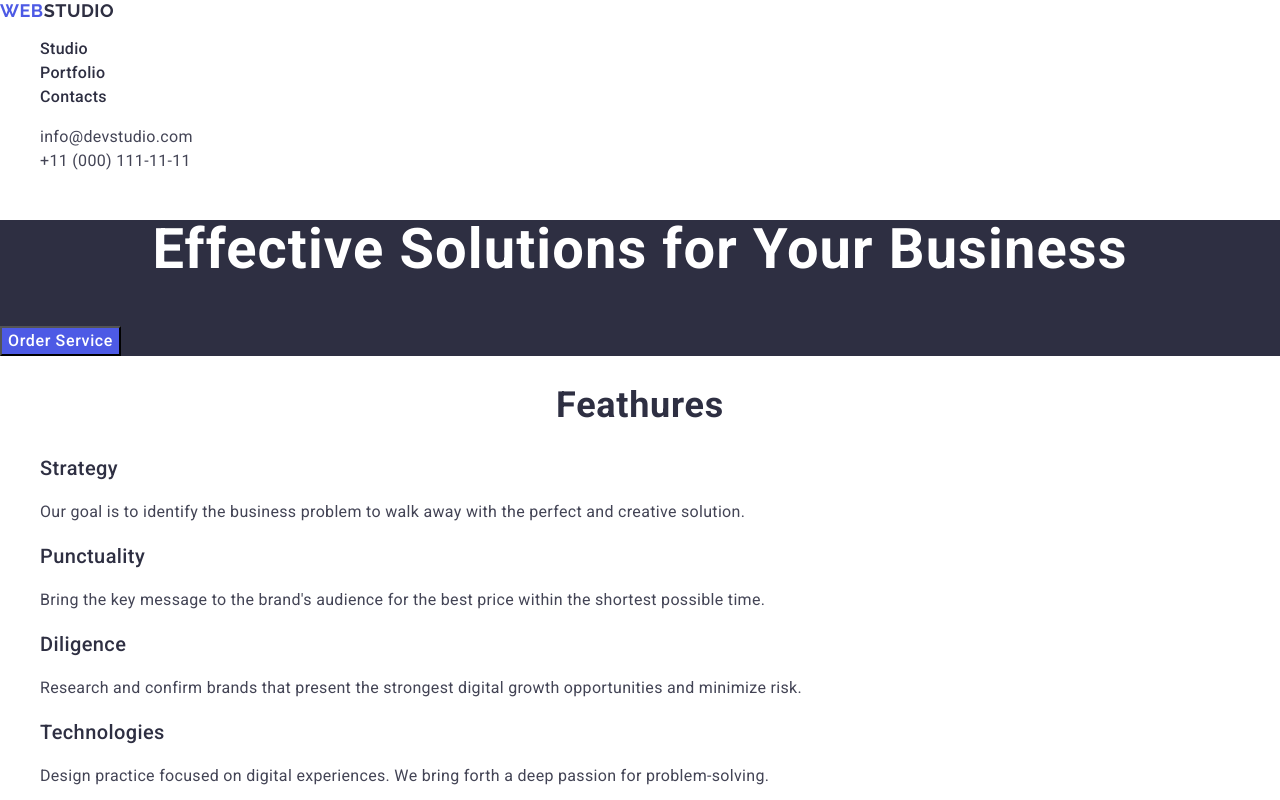
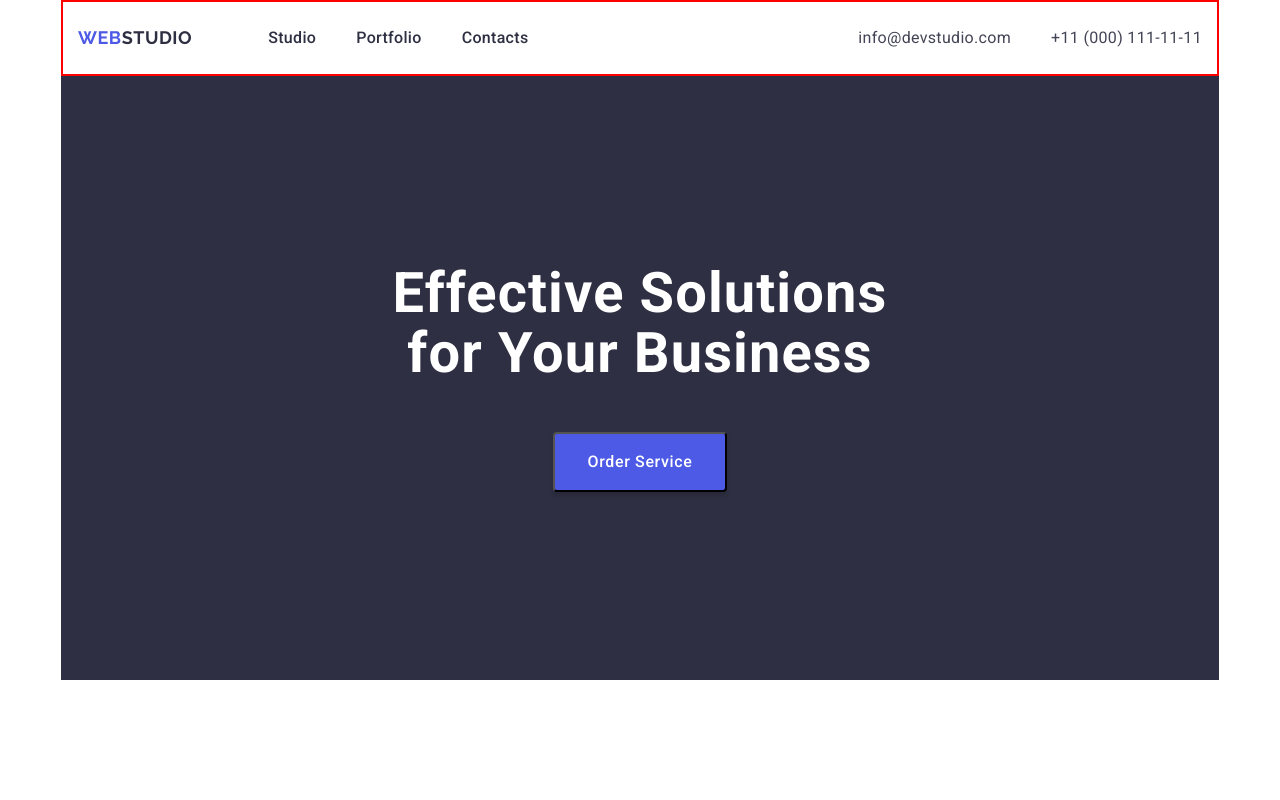
Before and after one commit to Illek/goit-markup-hw-03, a plain HTML site: page index.html in a window 1280 px wide. Shown: the top 800 px of the page. Drawn offline with nearby package versions, Linux system fonts and the light colour scheme.

Commit message:
Project updates for homework
Add containers and some styles

```diff
--- a/css/styles.css
+++ b/css/styles.css
@@ -2,6 +2,24 @@ body {
   font-family: "Roboto", Sans-Serif;
   background-color: #ffffff;
   color: #434455;
+
+}
+
+*,
+*::before,
+*::after {
+  box-sizing: border-box;
+}
+
+.container {
+  width: 100%;
+  max-width: 1158px;
+  padding: 0 15px;
+  margin: 0 auto;
+}
+
+button {
+  cursor: pointer;
 }
 
 a {
@@ -10,6 +28,25 @@ a {
 
 ul {
   list-style-type: none;
+  margin-top: 0;
+  margin-bottom: 0;
+  padding-left: 0;
+}
+
+h1,
+h2,
+h3,
+h4,
+h5,
+h6,
+p {
+  margin-top: 0;
+  margin-bottom: 0;
+}
+
+img {
+  display: block;
+  max-width: 100%;
 }
 
 /*---------- Header section ----------*/
@@ -22,6 +59,7 @@ font-family: "Raleway", sans-serif;
   letter-spacing: 0.03em;
   text-transform: uppercase;
   color: #4d5ae5;
+  margin-right: 76px;
 }
 
 .header-span {
@@ -34,6 +72,8 @@ font-family: "Raleway", sans-serif;
   line-height: 1.5;
   letter-spacing: 0.02em;
   color: #2E2F42;
+  display: block;
+  padding: 24px 0;
 }
 
 .address-link {
@@ -45,6 +85,7 @@ font-family: "Raleway", sans-serif;
 
 .address {
   font-style: normal;
+  margin-left: auto;
 }
 
 .address-link:hover,
@@ -57,12 +98,9 @@ font-family: "Raleway", sans-serif;
 /*---------- Main container ----------*/
 /*---------- Section one - Hero ----------*/
 
-.main-hero {
-  background-color: #2E2F42;
-}
 
 .main-hero-title {
-  color:  #FFF;
+  color: #FFF;
   text-align: center;
   font-size: 56px;
   font-weight: 700;
@@ -72,13 +110,16 @@ font-family: "Raleway", sans-serif;
 
 .main-hero-btn {
   font-family: "Roboto", sans-serif;
-    background:  #4D5AE5;
+  background: #4D5AE5;
   cursor: pointer;
   color: #FFF;
   font-size: 16px;
   font-weight: 500;
   line-height: 1.5;
   letter-spacing: 0.04em;
+  border-radius: 4px;
+  box-shadow: 0px 4px 4px 0px rgba(0, 0, 0, 0.15);
+  padding: 16px 32px;
 }
 
 .main-hero-btn:hover {
@@ -88,6 +129,7 @@ font-family: "Raleway", sans-serif;
 .main-hero-btn:focus {
   background: #404BBF;
 }
+
 /*----------title/text styles----------*/
 
 .feathures-title,
@@ -115,7 +157,7 @@ color: #2E2F42;
 .feathures-list-text,
 .team-list-text,
 .portfolio-list-text {
-  color:m#434455;
+  color: m#434455;
   font-size: 16px;
   line-height: 1.5;
   letter-spacing: 0.02em;
@@ -123,7 +165,7 @@ color: #2E2F42;
 
 /*---------- Our team (cards) section (3) ----------*/
 
-.team {
+.team-container {
   background-color: #F4F4FD;
 }
 
@@ -138,7 +180,7 @@ color: #2E2F42;
 }
 
 .footer-logo {
-  color: #4d5ae5 ;
+  color: #4d5ae5;
   font-family: "Raleway", sans-serif;
   font-size: 18px;
   font-weight: 700;
@@ -157,3 +199,51 @@ color: #2E2F42;
   line-height: 1.5;
   letter-spacing: 0.02em;
 }
+
+/*---------- Elements position ----------*/
+
+.section {
+  padding: 120px 0;
+}
+
+.main-hero {
+  padding-top: 0;
+}
+
+.header-container {
+  display: flex;
+  align-items: center;
+  border-bottom: 1px solid #E7E9FC;
+  background-color: #FFF;
+  border: 2px solid red;
+}
+
+.header-nav {
+  display: flex;
+  align-items: center;
+}
+
+.header-nav-list {
+  display: flex;
+  gap: 40px;
+}
+
+.address-list {
+  display: flex;
+  gap: 40px;
+}
+
+.hero-container {
+  display: flex;
+  align-items: center;
+  padding: 188px 472px;
+  flex-direction: column;
+  background-color: #2E2F42;
+}
+
+.main-hero-title {
+  display: block;
+  align-items: center;
+  width: 496px;
+  margin-bottom: 48px;
+}
--- a/index.html
+++ b/index.html
@@ -1,5 +1,6 @@
 <!DOCTYPE html>
 <html lang="en">
+
 <head>
     <meta charset="UTF-8">
     <meta name="viewport" content="width=device-width, initial-scale=1.0">
@@ -11,12 +12,15 @@
     <link rel="stylesheet" href="./css/styles.css">
     <title>webstudio</title>
 </head>
+
 <body>
     <header class="header">
+        <div class="container header-container">
             <nav class="header-nav">
                 <a class="header-logo" href="./index.html">Web<span class="header-span">Studio</span></a>
                 <ul class="header-nav-list">
-                    <li><a class="header-nav-link" href="./index.html" target="_blank" rel="noopener noreferrer">Studio</a>
+                    <li><a class="header-nav-link" href="./index.html" target="_blank"
+                            rel="noopener noreferrer">Studio</a>
                     </li>
                     <li><a class="header-nav-link" href="" target="_blank" rel="noopener noreferrer">Portfolio</a>
                     </li>
@@ -34,45 +38,55 @@
                     </li>
                 </ul>
             </address>
+        </div>
     </header>
     <main class="main">
         <!-- Секция 1 -->
-            <section class="main-hero">
-                <h1 class =main-hero-title>Effective Solutions for Your Business</h1>
+        <section class="main-hero section">
+            <div class="container hero-container">
+                <h1 class=main-hero-title>Effective Solutions for Your Business</h1>
                 <button class="main-hero-btn" type="button">Order Service</button>
+            </div>
         </section>
         <!-- Секция 2 -->
-            <section class="feathures">
+        <section class="feathures section">
+            <div class="container">
                 <h2 class="feathures-title">Feathures</h2>
                 <ul class="feathures-list">
                     <li>
                         <h3 class="feathures-subtitle">Strategy</h3>
                         <p class="feathures-list-text">
-                            Our goal is to identify the business problem to walk away with the perfect and creative solution.
+                            Our goal is to identify the business problem to walk away with the perfect and creative
+                            solution.
                         </p>
                     </li>
                     <li>
                         <h3 class="feathures-subtitle">Punctuality</h3>
                         <p class="feathures-list-text">
-                            Bring the key message to the brand's audience for the best price within the shortest possible time.
+                            Bring the key message to the brand's audience for the best price within the shortest
+                            possible time.
                         </p>
                     </li>
                     <li>
                         <h3 class="feathures-subtitle">Diligence</h3>
                         <p class="feathures-list-text">
-                            Research and confirm brands that present the strongest digital growth opportunities and minimize risk.
+                            Research and confirm brands that present the strongest digital growth opportunities and
+                            minimize risk.
                         </p>
                     </li>
                     <li>
                         <h3 class="feathures-subtitle">Technologies</h3>
                         <p class="feathures-list-text">
-                            Design practice focused on digital experiences. We bring forth a deep passion for problem-solving.
+                            Design practice focused on digital experiences. We bring forth a deep passion for
+                            problem-solving.
                         </p>
                     </li>
                 </ul>
+            </div>
         </section>
         <!-- Секция 3 -->
-            <section class="team">
+        <section class="team section">
+            <div class="container team-container">
                 <h2 class="team-title">Our Team</h2>
                 <ul class="team-list">
                     <li class="team-list-li">
@@ -96,9 +110,11 @@
                         <p class="team-list-text">UI Designer</p>
                     </li>
                 </ul>
+            </div>
         </section>
         <!-- Секция 4 -->
-            <section class="portfolio">
+        <section class="portfolio section">
+            <div class="container">
                 <h2 class="portfolio-title">Our Portfolio</h2>
                 <ul class="portfolio-list">
                     <li><img class="portfolio-img" src="./images/portfolio-a.jpg" alt="app mockup" width="360">
@@ -113,26 +129,33 @@
                         <h3 class="portfolio-subtitle">Meditation App</h3>
                         <p class="portfolio-list-text">App</p>
                     </li>
-                    <li><img class="portfolio-img" src="./images/portfolio-d.jpg" alt="taxi driver close-up view" width="360">
+                    <li><img class="portfolio-img" src="./images/portfolio-d.jpg" alt="taxi driver close-up view"
+                            width="360">
                         <h3 class="portfolio-subtitle">Taxi Service</h3>
                         <p class="portfolio-list-text">Marketing</p>
                     </li>
-                    <li><img class="portfolio-img" src="./images/portfolio-e.jpg" alt="smartphone screen illustrations" width="360">
+                    <li><img class="portfolio-img" src="./images/portfolio-e.jpg" alt="smartphone screen illustrations"
+                            width="360">
                         <h3 class="portfolio-subtitle">Screen Illustrations</h3>
                         <p class="portfolio-list-text">Design</p>
                     </li>
-                    <li><img class="portfolio-img" src="./images/portfolio-f.jpg" alt="the girl looks at the phone" width="360">
+                    <li><img class="portfolio-img" src="./images/portfolio-f.jpg" alt="the girl looks at the phone"
+                            width="360">
                         <h3 class="portfolio-subtitle">Online Courses</h3>
                         <p class="portfolio-list-text">Marketing</p>
                     </li>
                 </ul>
+            </div>
         </section>
     </main>
     <footer class="footer">
+        <div class="container">
             <a class="footer-logo" href="./index.html">Web<span class="footer-span">Studio</span></a>
             <p class="footer-text">
                 Increase the flow of customers and sales for your business with digital marketing & growth solutions.
             </p>
+        </div>
     </footer>
 </body>
+
 </html>
```
Lines whose indentation alone changed are shown as unchanged.
